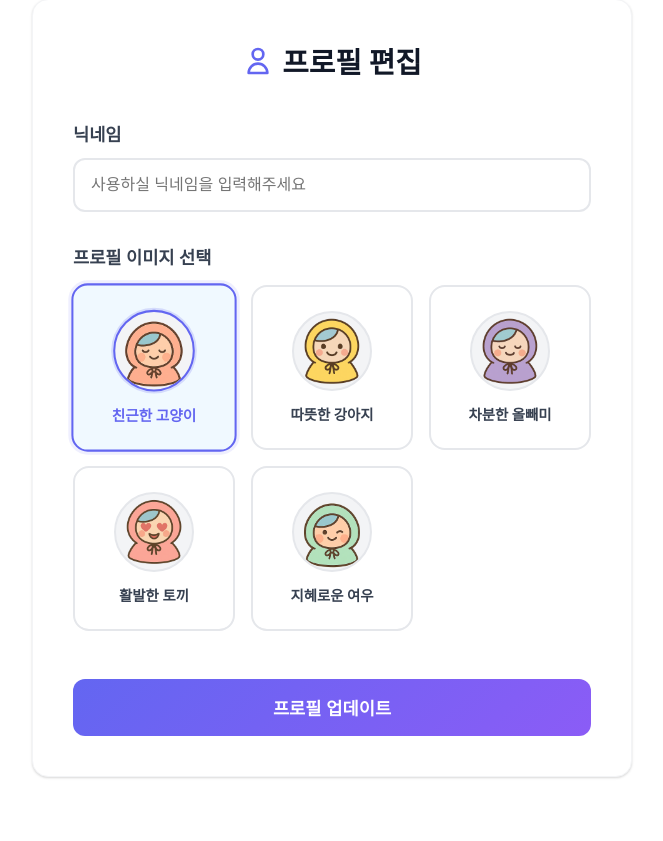
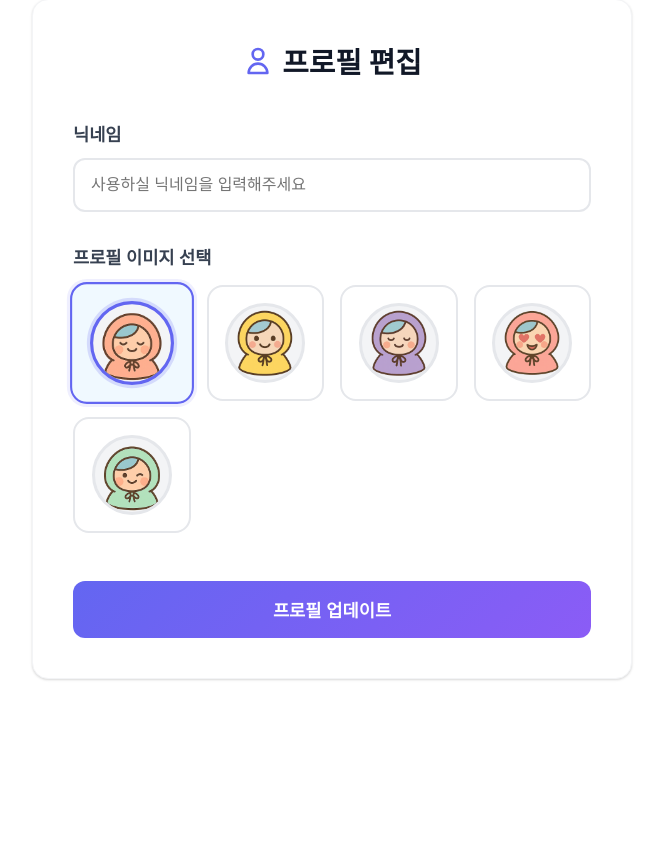
Before and after one commit to HungryJackie/hungry_jackie, a Django app: page /profile/edit/ in a window 1280 px wide. Shown: the part 136-977 px from the top of the page, without its empty margins (308-971 px from the left). After the commit the page ends 816 px from the top, so only its background shows below. Run offline with Django 5.2, Linux system fonts and the light colour scheme; the visitor is signed in with stand-in values (Sample User, id 1); data comes from the database, SQL or seed files in the repository.

Commit message:
이미지 설명 텍스트 제거

```diff
--- a/profiles/forms.py
+++ b/profiles/forms.py
@@ -29,11 +29,8 @@ class ProfileSetupForm(forms.ModelForm):
         super().__init__(*args, **kwargs)
         self.fields['nickname'].required = True
 
-        # 프로필 이미지 선택지에 대한 친화적인 설명 추가
-        profile_choices = []
-        for value, label in Profile.PROFILE_IMAGES:
-            profile_choices.append((value, label))
-        self.fields['profile_image'].choices = profile_choices
+        # 프로필 이미지 선택지는 기본 설정 그대로 사용 (텍스트 없이)
+        # 템플릿에서 이미지만 표시하도록 처리
 
     def clean_nickname(self):
         """닉네임 유효성 검사"""
--- a/profiles/models.py
+++ b/profiles/models.py
@@ -9,11 +9,11 @@ class Profile(models.Model):
 
     # 기본 프로필 이미지 선택지
     PROFILE_IMAGES = [
-        ('default_1.png', '친근한 고양이'),
-        ('default_2.png', '따뜻한 강아지'),
-        ('default_3.png', '차분한 올빼미'),
-        ('default_4.png', '활발한 토끼'),
-        ('default_5.png', '지혜로운 여우'),
+        ('default_1.png', 'default_1.png'),
+        ('default_2.png', 'default_2.png'),
+        ('default_3.png', 'default_3.png'),
+        ('default_4.png', 'default_4.png'),
+        ('default_5.png', 'default_5.png'),
     ]
 
     user = models.OneToOneField(
@@ -63,10 +63,7 @@ class Profile(models.Model):
 
     def get_profile_image_display(self):
         """프로필 이미지 표시명 반환"""
-        for value, label in self.PROFILE_IMAGES:
-            if value == self.profile_image:
-                return label
-        return "기본 이미지"
+        return "프로필 이미지"  # 간단한 설명만 반환
 
 
 @receiver(post_save, sender=User)
--- a/templates/profiles/setup_profile.html
+++ b/templates/profiles/setup_profile.html
@@ -86,7 +86,7 @@
 
     .profile-images-grid {
         display: grid;
-        grid-template-columns: repeat(auto-fit, minmax(140px, 1fr));
+        grid-template-columns: repeat(auto-fit, minmax(100px, 1fr));
         gap: 1rem;
         margin-top: 1rem;
     }
@@ -108,14 +108,14 @@
     .profile-image-card {
         border: 2px solid #e5e7eb;
         border-radius: 1rem;
-        padding: 1.5rem;
+        padding: 1rem;
         text-align: center;
         background: white;
         transition: all 0.3s ease;
         display: flex;
         flex-direction: column;
         align-items: center;
-        gap: 0.75rem;
+        justify-content: center;
     }
 
     .profile-image-option:hover .profile-image-card {
@@ -128,12 +128,12 @@
         border-color: #6366f1;
         background-color: #f0f9ff;
         box-shadow: 0 0 0 3px rgba(99, 102, 241, 0.1);
-        transform: scale(1.02);
+        transform: scale(1.05);
     }
 
     .profile-image-option input[type="radio"]:checked + .profile-image-card .profile-image-preview {
         border-color: #6366f1;
-        box-shadow: 0 0 0 2px rgba(99, 102, 241, 0.2);
+        box-shadow: 0 0 0 3px rgba(99, 102, 241, 0.2);
     }
 
     .profile-image-preview {
@@ -146,18 +146,8 @@
         margin: 0 auto;
         overflow: hidden;
         background-color: #f3f4f6;
-        border: 2px solid #e5e7eb;
+        border: 3px solid #e5e7eb;
         transition: all 0.3s ease;
-    }
-
-    .profile-image-label {
-        font-weight: 600;
-        color: #374151;
-        font-size: 0.9rem;
-    }
-
-    .profile-image-option input[type="radio"]:checked + .profile-image-card .profile-image-label {
-        color: #6366f1;
     }
 
     .submit-button {
@@ -267,7 +257,7 @@
                             <div class="profile-image-preview">
                                 <img
                                     src="{% static 'images/profiles/default_' %}{{ forloop.counter }}.png"
-                                    alt="{{ choice.choice_label }}"
+                                    alt="프로필 이미지 {{ forloop.counter }}"
                                     style="width: 80px; height: 80px; border-radius: 50%; object-fit: cover; display: block;"
                                     onerror="this.style.display='none'; this.nextElementSibling.style.display='flex';"
                                 >
@@ -276,7 +266,6 @@
                                     프로필<br>이미지
                                 </div>
                             </div>
-                            <div class="profile-image-label">{{ choice.choice_label }}</div>
                         </div>
                     </label>
                 {% endfor %}
```
Also changed, not shown: templates/profiles/profile_detail.html (+0 -10 lines), profiles/migrations/0003_alter_profile_profile_image.py (added).
